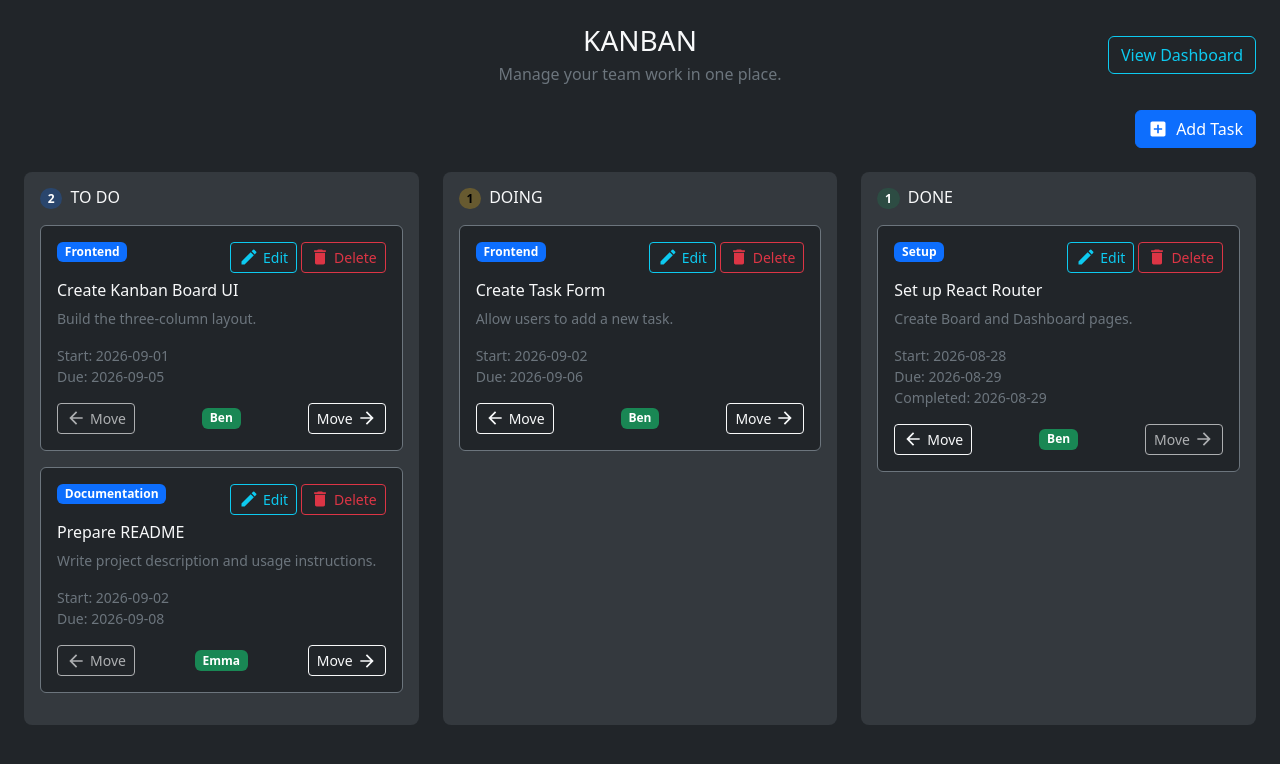
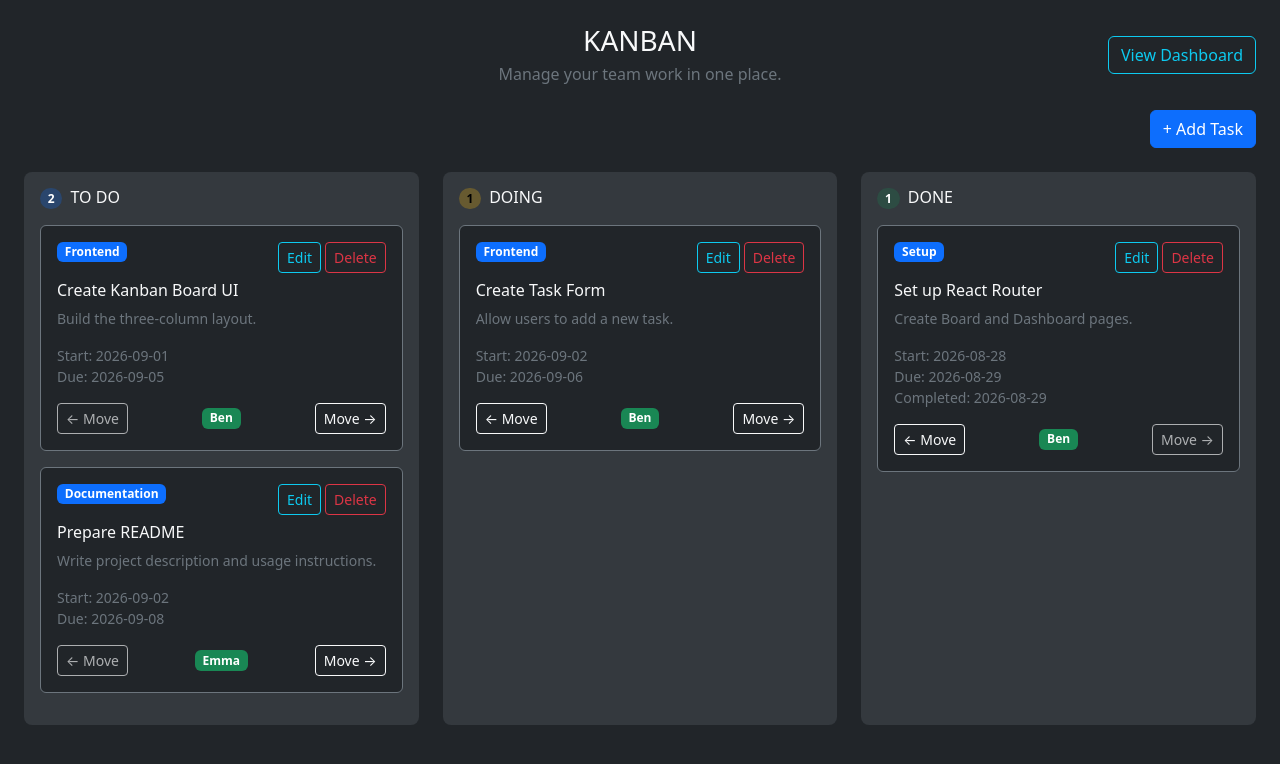
Before and after one commit to minhnhat-cyber/Kanban-project, a React (Vite) app: page /#/ in a window 1280 px wide. Shown: the top 764 px of the page. Built offline with nearby package versions, Linux system fonts and the light colour scheme.

Commit message:
Fix Kanban board

```diff
--- a/src/components/KanbanBoard.jsx
+++ b/src/components/KanbanBoard.jsx
@@ -1,15 +1,9 @@
 import { useEffect, useState } from "react";
 import { Link } from "react-router-dom";
-import AddBoxIcon from "@mui/icons-material/AddBox";
-import ArrowBackIcon from "@mui/icons-material/ArrowBack";
-import ArrowForwardIcon from "@mui/icons-material/ArrowForward";
-import DeleteIcon from "@mui/icons-material/Delete";
-import EditIcon from "@mui/icons-material/Edit";
 
 const TASKS_KEY = "kanban-tasks";
 const CATEGORIES_KEY = "kanban-categories";
 
-// Replace these sample people with the person data supplied to your group.
 const PEOPLE = [
   { id: "P001", name: "Ben" },
   { id: "P002", name: "Emma" },
@@ -139,9 +133,7 @@ function KanbanBoard() {
         </header>
 
         <div className="d-flex justify-content-end mb-4">
-          <button type="button" className="btn btn-primary d-flex align-items-center gap-2" onClick={openNewTask}>
-            <AddBoxIcon fontSize="small" /> Add Task
-          </button>
+          <button type="button" className="btn btn-primary" onClick={openNewTask}>+ Add Task</button>
         </div>
 
         {showForm && (
@@ -223,12 +215,8 @@ function KanbanBoard() {
                           <div className="d-flex justify-content-between align-items-start gap-2 mb-2">
                             <span className="badge text-bg-primary">{task.category}</span>
                             <div className="d-flex gap-1">
-                              <button type="button" className="btn btn-sm btn-outline-info d-flex align-items-center gap-1" onClick={() => openEditTask(task)}>
-                                <EditIcon fontSize="small" /> Edit
-                              </button>
-                              <button type="button" className="btn btn-sm btn-outline-danger d-flex align-items-center gap-1" onClick={() => deleteTask(task.id)}>
-                                <DeleteIcon fontSize="small" /> Delete
-                              </button>
+                              <button type="button" className="btn btn-sm btn-outline-info" onClick={() => openEditTask(task)}>Edit</button>
+                              <button type="button" className="btn btn-sm btn-outline-danger" onClick={() => deleteTask(task.id)}>Delete</button>
                             </div>
                           </div>
                           <h3 className="h6">{task.title}</h3>
@@ -239,13 +227,9 @@ function KanbanBoard() {
                             {task.completedDate && <div>Completed: {task.completedDate}</div>}
                           </div>
                           <div className="d-flex justify-content-between align-items-center mt-3 gap-2">
-                            <button type="button" className="btn btn-sm btn-outline-light d-flex align-items-center gap-1" disabled={columnIndex === 0} onClick={() => moveTask(task, -1)}>
-                              <ArrowBackIcon fontSize="small" /> Move
-                            </button>
+                            <button type="button" className="btn btn-sm btn-outline-light" disabled={columnIndex === 0} onClick={() => moveTask(task, -1)}>← Move</button>
                             <span className="badge text-bg-success">{person?.name || "Unassigned"}</span>
-                            <button type="button" className="btn btn-sm btn-outline-light d-flex align-items-center gap-1" disabled={columnIndex === COLUMNS.length - 1} onClick={() => moveTask(task, 1)}>
-                              Move <ArrowForwardIcon fontSize="small" />
-                            </button>
+                            <button type="button" className="btn btn-sm btn-outline-light" disabled={columnIndex === COLUMNS.length - 1} onClick={() => moveTask(task, 1)}>Move →</button>
                           </div>
                         </div>
                       </article>
```
